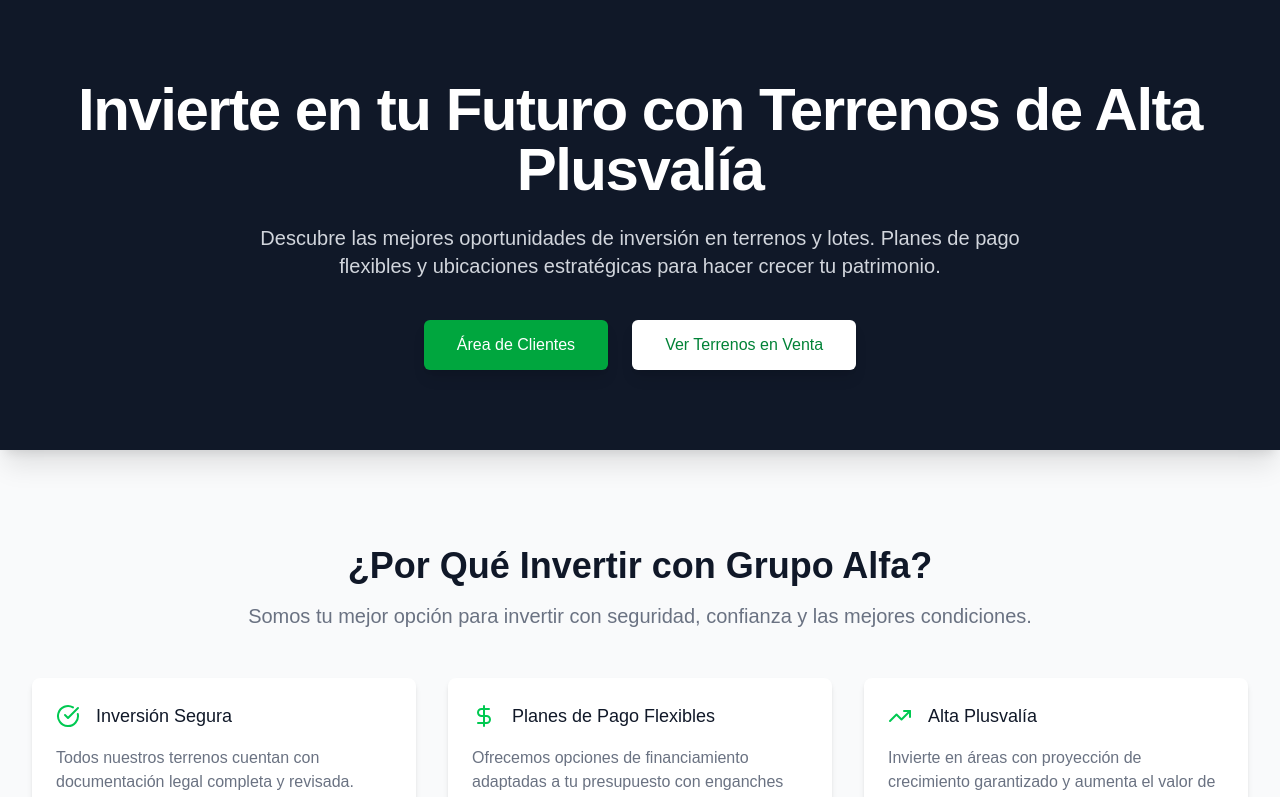
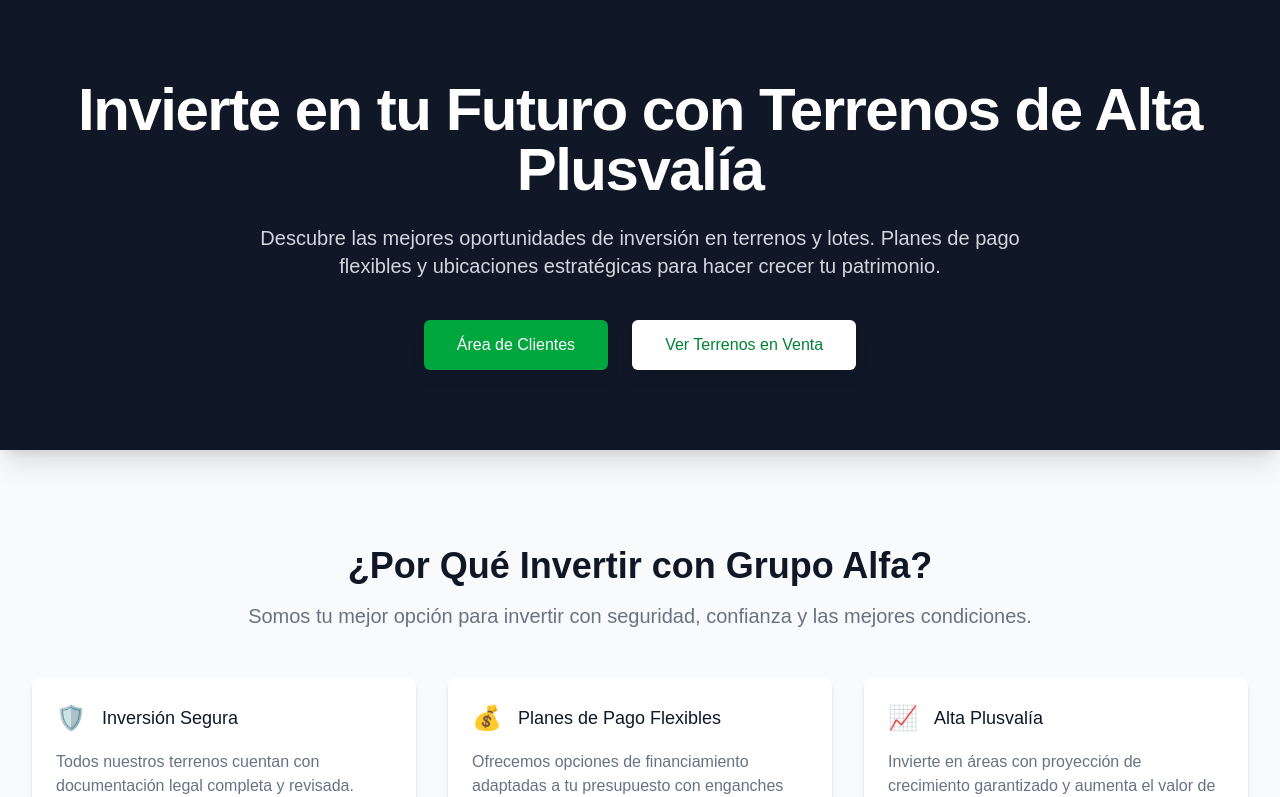
Before and after one commit to linkmastersami/grupo-alfa-web, a Next.js app: page / in a window 1280 px wide. Shown: the top 797 px of the page. Built offline with nearby package versions, Linux system fonts and the light colour scheme.

Commit message:
fix: Agregar imports faltantes y corregir2

```diff
--- a/app/page.tsx
+++ b/app/page.tsx
@@ -1,8 +1,27 @@
 import Link from 'next/link';
-import Image from "next/image";
-// Importamos los íconos necesarios para las FeatureCards.
-import { CheckCircle, DollarSign, TrendingUp } from 'lucide-react';
+import React from 'react';
 
+// El tipo 'React.ReactNode' es necesario para la propiedad 'icon'
+interface FeatureCardProps {
+    icon: React.ReactNode;
+    title: string;
+    description: string;
+}
+
+// Componente para las tarjetas de características (USA EMOJIS EN LUGAR DE ÍCONOS)
+function FeatureCard({ icon, title, description }: FeatureCardProps) {
+    return (
+        <div className="bg-white p-6 rounded-lg shadow-md hover:shadow-xl transition duration-300 ease-in-out">
+            <div className="flex items-center space-x-4">
+                <span className="text-2xl">{icon}</span>
+                <h3 className="text-lg font-medium text-gray-900">{title}</h3>
+            </div>
+            <p className="mt-4 text-gray-500">{description}</p>
+        </div>
+    );
+}
+
+// Componente principal de la página
 export default function Home() {
     return (
         <div className="min-h-screen bg-gray-50">
@@ -48,19 +67,19 @@
                     <div className="mt-12 grid grid-cols-1 gap-8 sm:grid-cols-2 lg:grid-cols-3">
                         {/* Inversión Segura */}
                         <FeatureCard
-                icon={<CheckCircle className="h-6 w-6 text-green-500" />}
+                            icon="🛡️"
                             title="Inversión Segura"
                             description="Todos nuestros terrenos cuentan con documentación legal completa y revisada."
                         />
                         {/* Planes de Pago Flexibles */}
                         <FeatureCard
-                icon={<DollarSign className="h-6 w-6 text-green-500" />}
+                            icon="💰"
                             title="Planes de Pago Flexibles"
                             description="Ofrecemos opciones de financiamiento adaptadas a tu presupuesto con enganches accesibles."
                         />
                         {/* Alta Plusvalía */}
                         <FeatureCard
-                icon={<TrendingUp className="h-6 w-6 text-green-500" />}
+                            icon="📈"
                             title="Alta Plusvalía"
                             description="Invierte en áreas con proyección de crecimiento garantizado y aumenta el valor de tu patrimonio."
                         />
@@ -103,21 +122,7 @@
     );
 }
 
-// Componente para las tarjetas de características (Va al final del archivo)
-interface FeatureCardProps {
-    icon: React.ReactNode;
-    title: string;
-    description: string;
-}
-
-function FeatureCard({ icon, title, description }: FeatureCardProps) {
-    return (
-        <div className="bg-white p-6 rounded-lg shadow-md hover:shadow-xl transition duration-300 ease-in-out">
-            <div className="flex items-center space-x-4">
-                {icon}
-                <h3 className="text-lg font-medium text-gray-900">{title}</h3>
-            </div>
-            <p className="mt-4 text-gray-500">{description}</p>
-        </div>
-    );
-}
+// Este componente va al final del archivo
+// El componente `Link` de next/link no funciona sin un `<a>` dentro en versiones antiguas de Next.js,
+// pero en Next.js 13/14 la etiqueta `<a>` es redundante y se recomienda usar `legacyBehavior`.
+// Si tienes problemas de navegación, revisa la documentación de `next/link` en tu versión.
```
Lines whose indentation alone changed are shown as unchanged.
